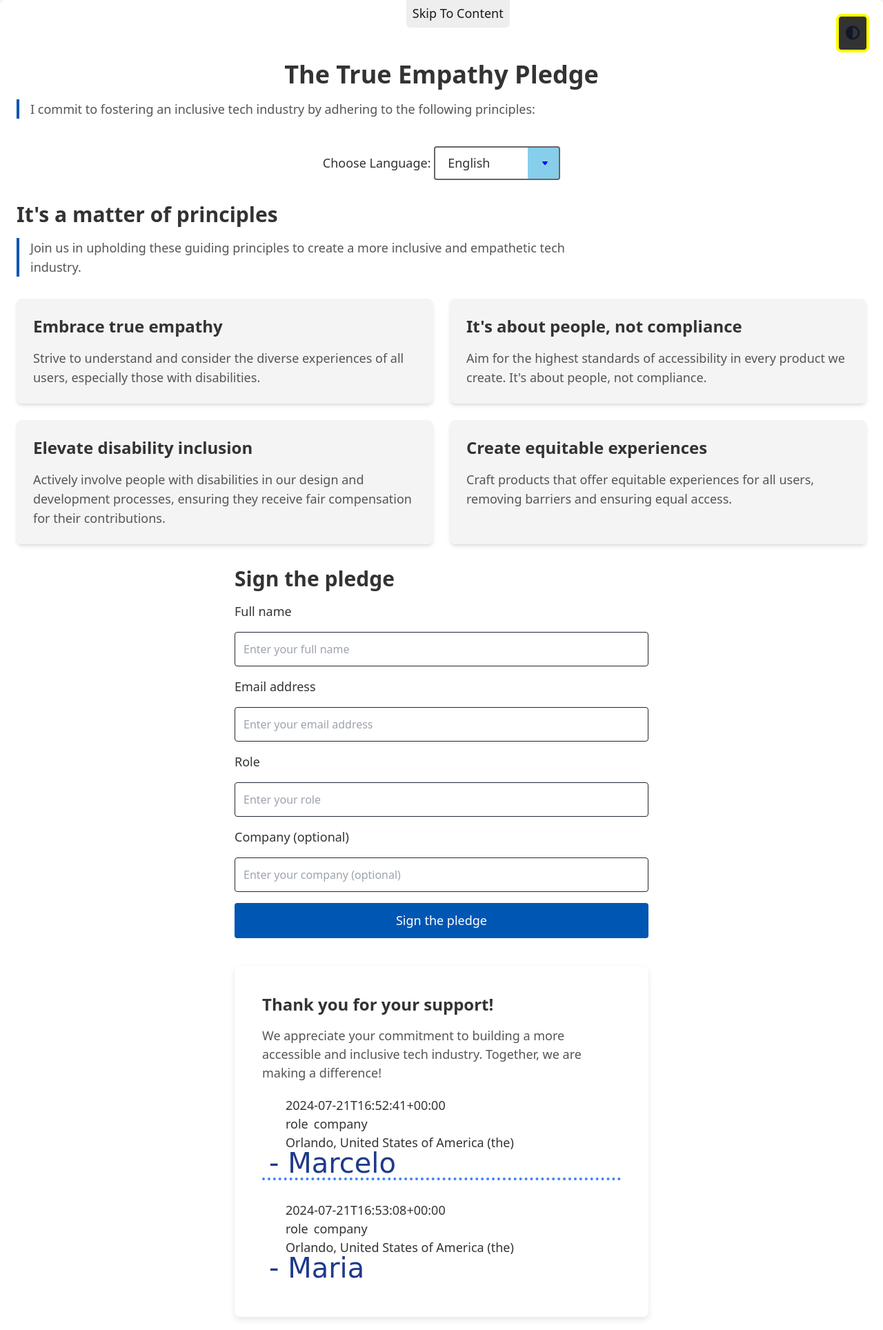
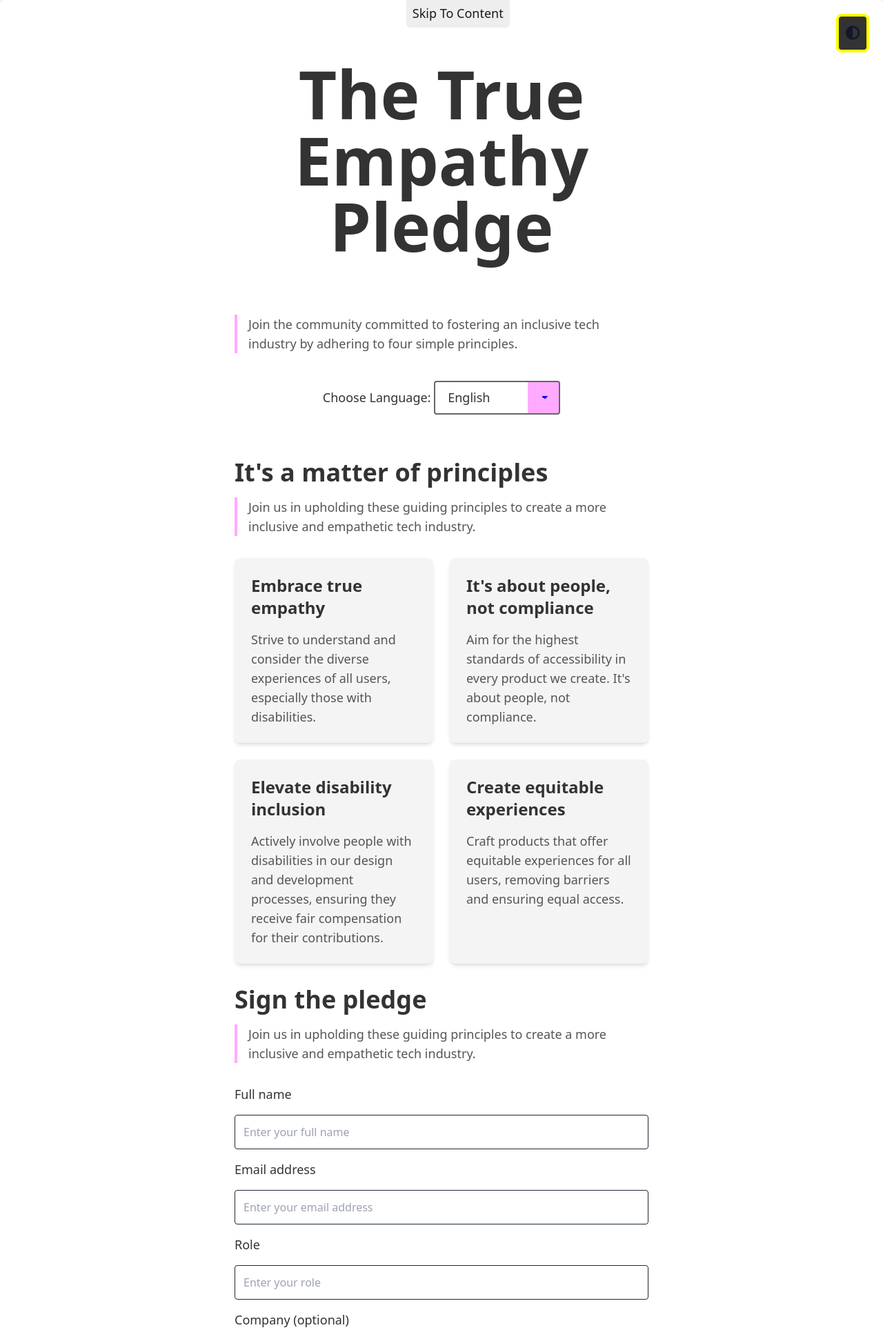
Before and after one commit to mpaiva/true-empathy, a PHP site: page / in a window 1280 px wide. Shown: the top 1928 px of the page at 69% size. Run offline with PHP 8.4, Linux system fonts and the light colour scheme; some libraries are stand-ins or nearby versions; some web fonts are replaced.

Commit message:
chore: Update page layout and styling

```diff
--- a/index.php
+++ b/index.php
@@ -16,8 +16,12 @@
     /* Base body text size */
   }
 
-  header {
-    margin-top: 4rem;
+  header,
+  main,
+  footer {
+    margin: 4rem auto;
+    max-width: 600px;
+
     /* Space between header and main content */
   }
 
@@ -145,7 +149,7 @@
     background-image:
       linear-gradient(45deg, transparent 50%, blue 50%),
       linear-gradient(135deg, blue 50%, transparent 50%),
-      linear-gradient(to right, skyblue, skyblue);
+      linear-gradient(to right, #ffaaff, #ffaaff);
     background-position:
       calc(100% - 20px) calc(1em + 2px),
       calc(100% - 15px) calc(1em + 2px),
@@ -198,7 +202,7 @@
   .signature {
     padding: 20px 10px 0px 10px;
     /* Padding for each signature */
-    border-bottom: 4px dotted #3b82f6;
+    border-bottom: 4px dotted #ffaaff;
     /* Light blue bottom border for signatures */
     margin-bottom: 10px;
     /* Space between signatures */
@@ -221,7 +225,7 @@
     /* Larger font size for full name */
     color: #1e3a8a;
     /* Color for full name */
-    line-height: 2rem;
+    line-height: auto;
     /* Line height */
     margin-top: 2rem;
   }
@@ -239,7 +243,7 @@
     /* Dark color for role and company */
     display: block;
     /* Block to separate lines */
-    margin: 0 0 0 1.5rem;
+    margin: 0;
     padding: 0;
   }
 
@@ -249,7 +253,7 @@
   }
 
   .signature .company {
-    margin-left: .5rem;
+    margin-left: 0;
   }
 
   .dark .signature .role,
@@ -303,7 +307,7 @@
   }
 
   .visual-cue {
-    border-left: 4px solid #0056b3;
+    border-left: 4px solid #ffaaff;
     /* Blue visual cue */
     padding-left: 1rem;
     max-width: 80ch;
@@ -457,9 +461,9 @@
 <body class="bg-gray-100 text-gray-900 dark:bg-gray-900 dark:text-gray-100">
   <div class="container mx-auto p-6 rounded-lg shadow-lg">
     <header class="text-center mb-10">
-      <h1 class="text-4xl font-bold text-primary" id="pageTitle">The True Empathy Pledge</h1>
+      <h1 class="text-8xl mb-20 font-bold text-primary" id="pageTitle">The True Empathy Pledge</h1>
       <p class="text-lg text-secondary mt-4 visual-cue" id="commitmentText">
-        I commit to fostering an inclusive tech industry by adhering to the following principles:
+        Join the community committed to fostering an inclusive tech industry by adhering four simple principles.
       </p>
     </header>
 
@@ -481,7 +485,7 @@
 
     <main>
       <section class="section-spacing" aria-label="Principles">
-        <h2 class="text-3xl font-bold text-primary mb-4" id="principlesHeading">It's a matter of principles</h2>
+        <h2 class="text-4xl font-bold text-primary mb-4" id="principlesHeading">It's a matter of principles</h2>
         <p class="text-lg text-secondary mb-8 visual-cue" id="principlesText">Join us in upholding these guiding
           principles to create a more inclusive and empathetic tech industry.</p>
 
@@ -510,7 +514,9 @@
       </section>
 
       <section class="section-spacing form-container" aria-label="Sign the pledge">
-        <h2 class="text-3xl font-bold text-primary" id="signPledgeHeading">Sign the pledge</h2>
+        <h2 class="text-4xl font-bold text-primary mb-4" id="signPledgeHeading">Sign the pledge</h2>
+        <p class="text-lg text-secondary mb-8 visual-cue" id="principlesText">Join us in upholding these guiding
+          principles to create a more inclusive and empathetic tech industry.</p>
         <form id="signForm" action="sign.php" method="post" class="space-y-4" aria-label="Pledge Form">
           <label id="signFormTitle" class="sr-only">Sign the pledge form</label>
           <label for="fullNameInput" class="block text-primary" id="fullNameLabel">Full name</label>
@@ -552,7 +558,7 @@
                 $signatures = json_decode(file_get_contents('signatures.json'), true);
                 foreach ($signatures as $signature) {
                     $timestamp = date('c', $signature['timestamp']);
-                    echo "<div class='signature'><span class='timestamp'>$timestamp</span><span class='role'>{$signature['role']}</span><span class='company'>{$signature['company']}</span><span class='location'>{$signature['city']}, {$signature['country']}</span><span class='full_name'>- {$signature['full_name']}</span></div>";
+                    echo "<div class='signature'><span class='timestamp'>$timestamp</span><span class='role'>{$signature['role']},&nbsp;</span><span class='company'>{$signature['company']}</span><span class='location'>{$signature['city']}, {$signature['country']}</span><span class='full_name'>{$signature['full_name']}</span></div>";
                 }
             }
             ?>
@@ -561,7 +567,7 @@
       </section>
 
       <section class="merchandise-section" aria-label="Merchandise">
-        <h2 class="text-3xl font-bold mb-4 text-primary" id="supportHeading">Support our cause</h2>
+        <h2 class="text-4xl font-bold mb-4 text-primary" id="supportHeading">Support our cause</h2>
         <p class="text-lg text-secondary mb-8" id="supportText">All proceeds from the sales of these t-shirts will go to
           compensate people with disabilities participating in user research studies. Your purchase makes a difference!
         </p>
--- a/translations.php
+++ b/translations.php
@@ -15,7 +15,7 @@ $languages = [
 $translations = [
     'en' => [
         'title' => 'The True Empathy Pledge',
-        'commitment' => 'I commit to fostering an inclusive tech industry by adhering to the following principles:',
+        'commitment' => 'Join the community committed to fostering an inclusive tech industry by adhering to four simple principles.',
         'principles_heading' => "It's a matter of principles",
         'principles_text' => 'Join us in upholding these guiding principles to create a more inclusive and empathetic tech industry.',
         'principle1_title' => 'Embrace true empathy',
```
